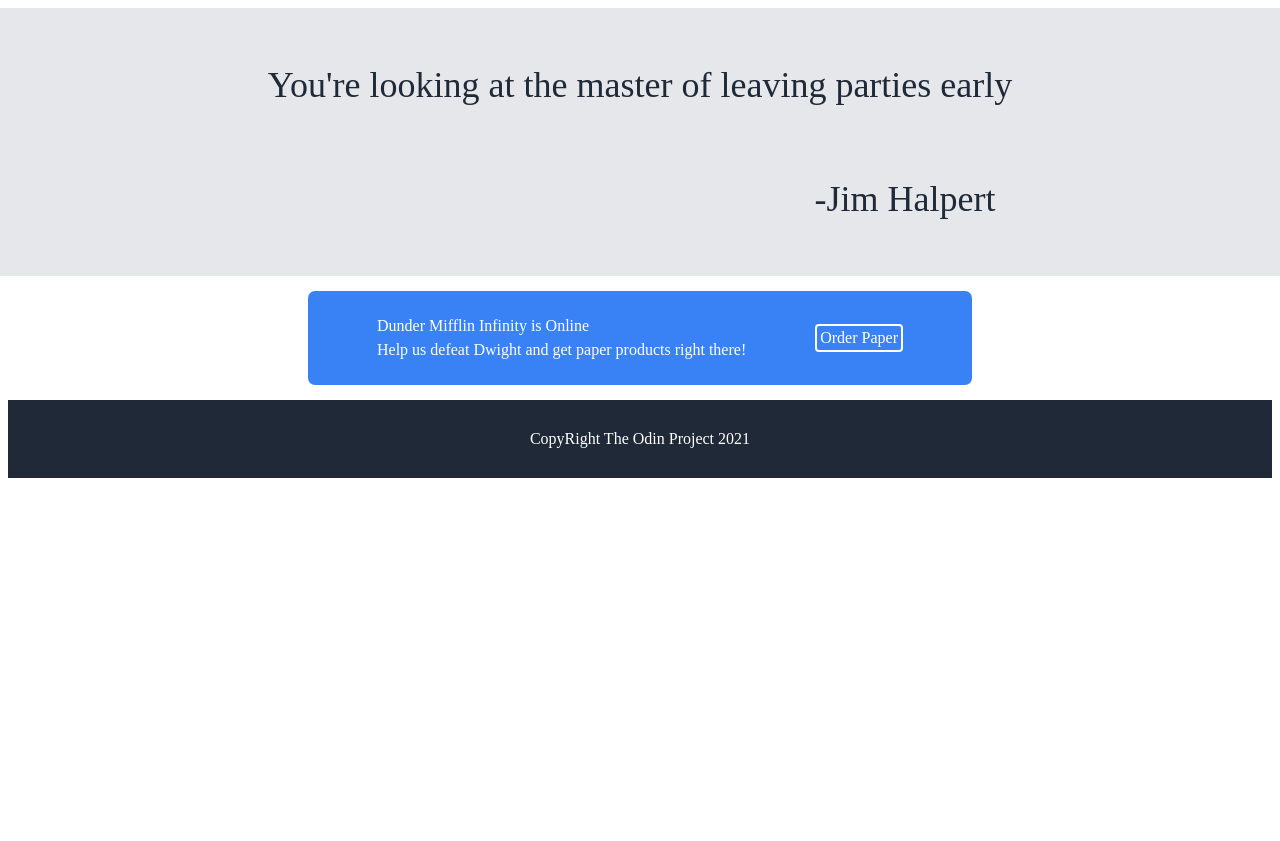
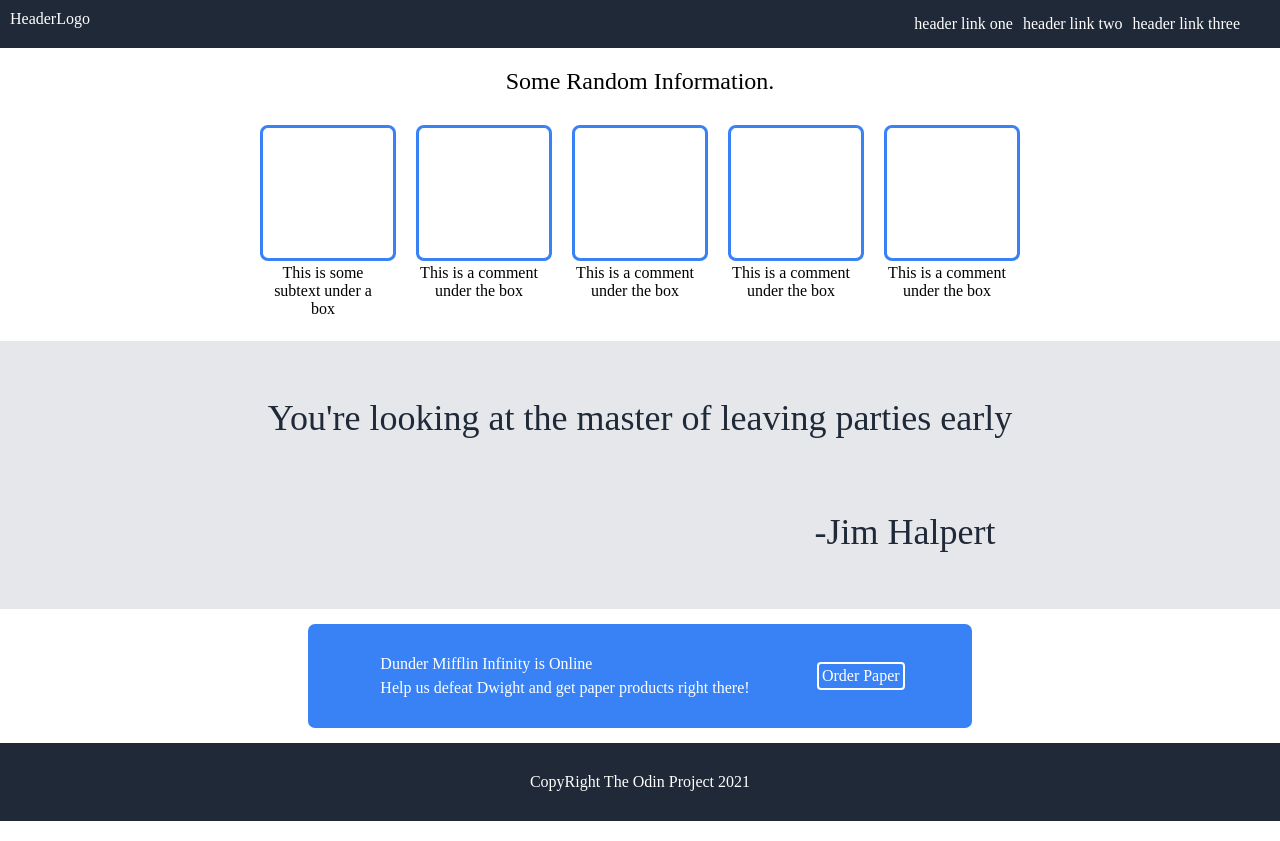
Before and after one commit to Collaboration95/OdinProjects, a plain HTML site: page LandingPage/index.html in a window 1280 px wide. Before the commit the page ends 800 px from the top, so only its background shows below. Drawn offline with Linux system fonts and the light colour scheme.

Commit message:
finished section1 and section 3

```diff
--- a/LandingPage/index.css
+++ b/LandingPage/index.css
@@ -11,6 +11,7 @@
     margin-right:-10px;
     height:auto;
     font-size:36px;
+
 
   color:#1F2937
 }
@@ -58,4 +59,69 @@
     padding-bottom:30px;
     margin-top:10px;
     margin-bottom:20px;
+    margin-right:-8px;
+    margin-left:-8px;
   }
+  .DarkBackground{
+    background-color:#1F2937;
+  }
+  #section1{
+    margin-right:-8px;
+    margin-left:-8px;
+    margin-top:-8px;
+    color:white;
+    display:flex;
+    flex-direction:row;
+    justify-content:space-between;
+
+  }
+  #list{
+    display:flex;
+    flex-direction:row;
+    justify-content:center;
+    align-items:center;
+    padding-right:30px;
+  }
+  #logocontent{
+    display:flex;
+    flex-direction:row;
+    justify-content:center
+  }
+  div{
+    padding:5px;
+  }
+
+.invisibleContent{
+    border-radius:8px;
+    width:120px;
+    height:120px;
+    border: 3px solid #3882F6;
+
+  }
+  #maintext{
+    font-size:24px;
+    text-align:center;
+  }
+
+
+  .word{
+    max-width:120px;
+    word-wrap:beak-all;
+    text-align:center;
+    padding:3px;
+
+  }
+  .component{
+    display:flex;
+    flex-direction:column;
+
+    padding-left:10px;
+    padding-right:10px;
+    padding-top:10px;
+  }
+  #collection{
+    display:flex;
+    flex-direction:row;
+    justify-content:center;
+    padding-top:10px;
+  }
--- a/LandingPage/index.html
+++ b/LandingPage/index.html
@@ -6,15 +6,48 @@
 </head>
 <body>
     <!-- I identify 6 sections in the mock image , so im gonna make 6 different div -->
-    <div id="section1">
 
+<div id="section1" class="DarkBackground">
+
+    <div id="logocontent">HeaderLogo</div>
+    <div id="list">
+      <div>header link one </div>
+      <div>header link two</div>
+      <div>header link three</div>
     </div>
+
+
+</div>
     <div id="section2">
 
     </div>
     <div id="section3">
-
-    </div>
+        <div id="maintext">Some Random Information.</div>
+        <div>
+          <div id="collection">
+          <div class="component">
+            <div class="invisibleContent"></div>
+            <div class="word">This is some subtext under a box</div>
+          </div>
+                <div class="component">
+            <div class="invisibleContent"></div>
+            <div class="word">This is a comment under the box</div>
+          </div>
+                <div class="component">
+            <div class="invisibleContent"></div>
+            <div class="word">This is a comment under the box</div>
+          </div>
+                <div class="component">
+            <div class="invisibleContent"></div>
+            <div class="word">This is a comment under the box</div>
+          </div>
+                <div class="component">
+            <div class="invisibleContent"></div>
+            <div class="word">This is a comment under the box</div>
+          </div>
+          </div>
+        </div>
+      </div>
     <div id="section4">
       <p> You're looking at the master of leaving parties early</p>
       <p id="author">-Jim Halpert</p>
```
